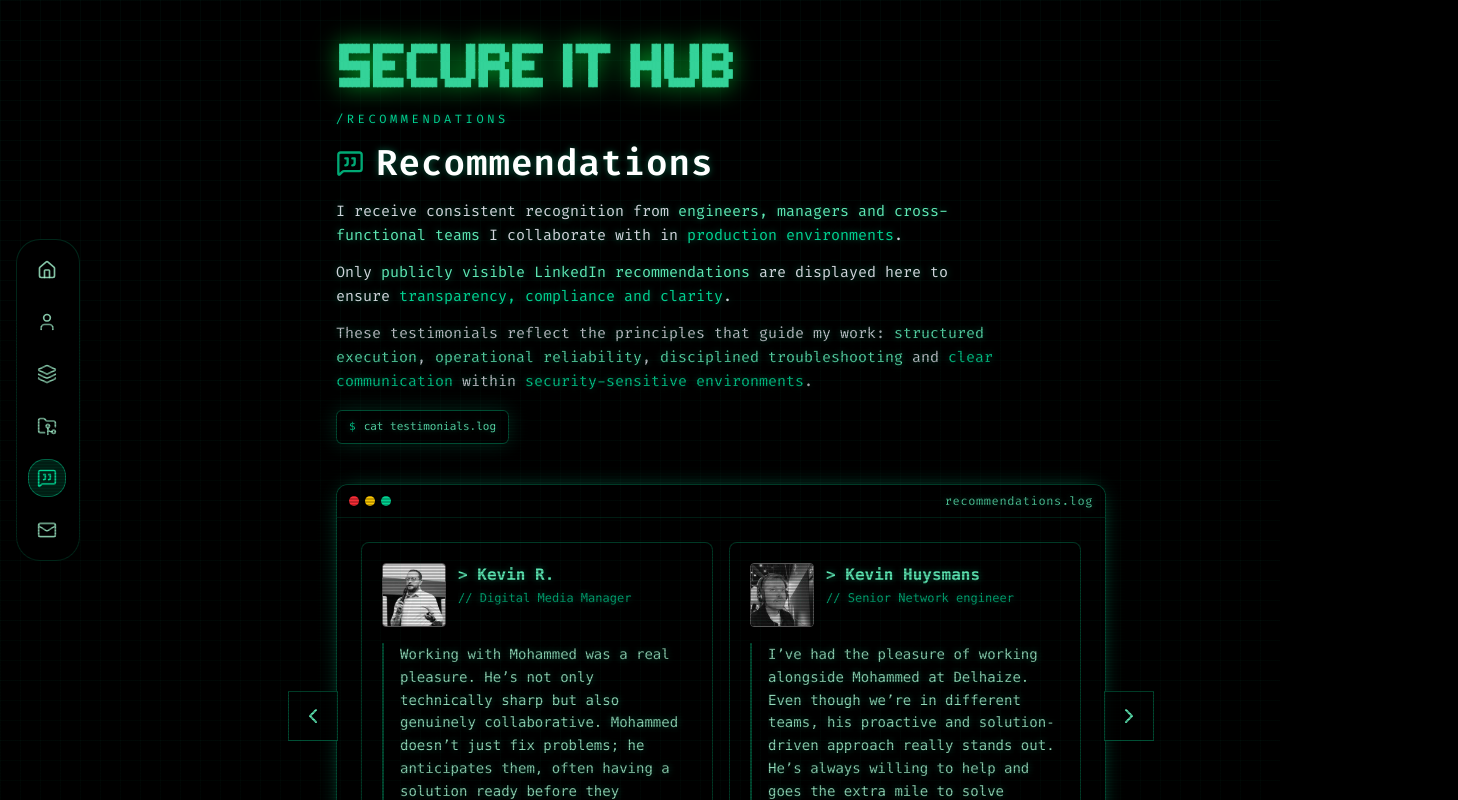
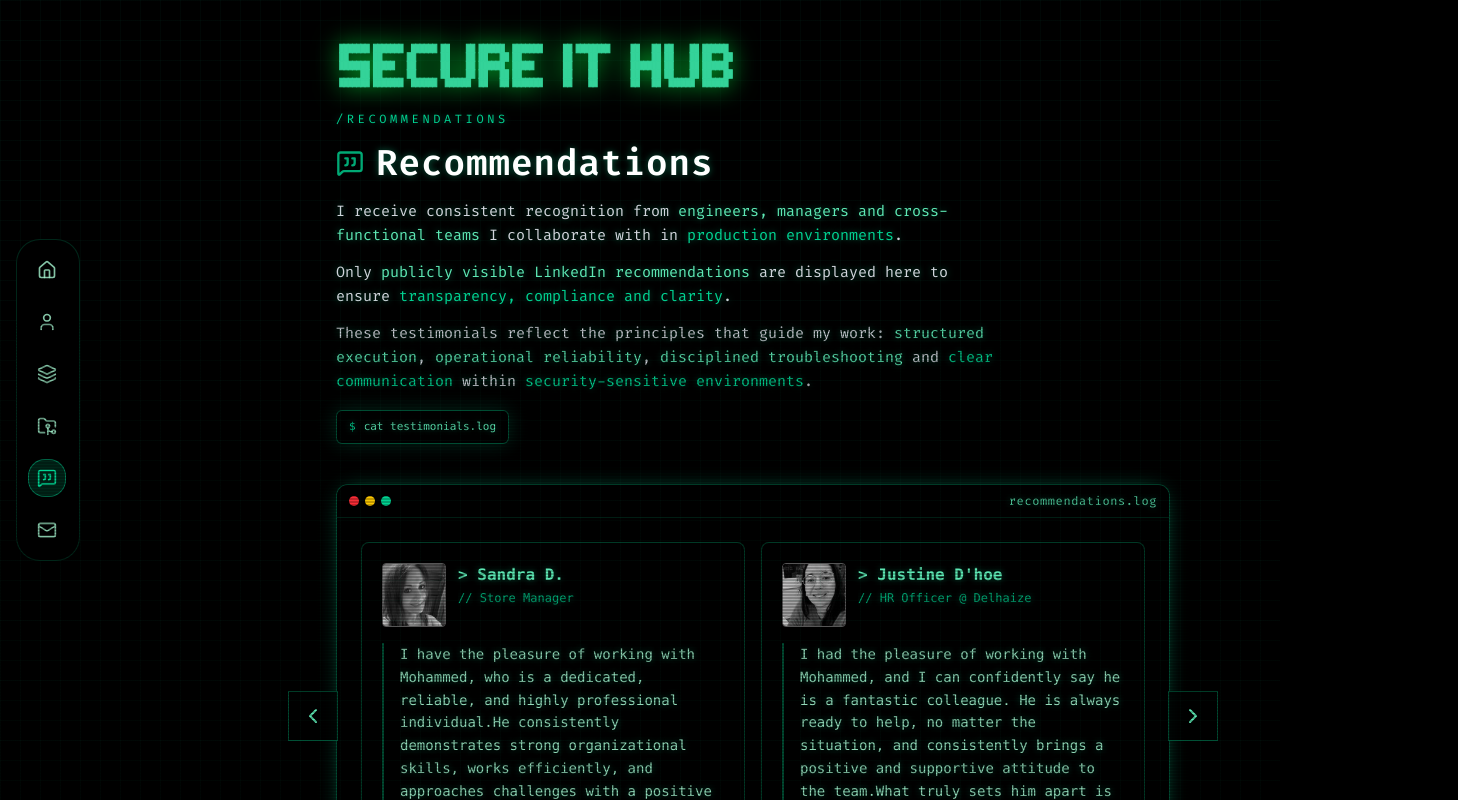
Before and after one commit to anasbounaiim/secureit-hub, a Next.js app: page /testimonials in a window 1280 px wide. Shown: the top 800 px of the page, 1458 px wide, since content can reach past the window. Built offline with nearby package versions, Linux system fonts and the light colour scheme.

Commit message:
New testimonials

```diff
--- a/app/testimonials/page.tsx
+++ b/app/testimonials/page.tsx
@@ -269,18 +269,7 @@ const recommendations: Recommendation[] = [
       "His technical expertise, particularly in IT support, has been instrumental ensuring smooth operations.\n\n" +
       "I highly recommend Mohammed for any position that requires a dedicated and skilled professional\n\n"
   },
-  {
-    index: 19,
-    name: "André Powroznik",
-    headline: "IT Strategy and Operations, Business Transformation and Change",
-    profileUrl: "https://www.linkedin.com/in/powro",
-    imageDataSavepageSrc:
-      "/linkedin_pfp/linkedin_pfp.png",
-    date: "Le 30 juillet 2023,",
-    relationship: "André a travaillé avec Mohammed mais dans des équipes différentes",
-    text:
-      "J'ai eu le plaisir de collaborer avec Mohammed Arbaoui chez Johnson Controls et j'ai été ravi de le retrouver chez Ahold Delhaize. Tout au long de notre parcours professionnel ensemble, j'ai été impressionné par son dynamisme, sa proactivité ainsi que ses excellentes compétences techniques. Mohammed se distingue par sa capacité à communiquer efficacement et à apporter des solutions pertinentes. Sa détermination à relever les défis en fait un collègue apprécié et un atout précieux pour toute personne travaillant avec lui.",
-  },
+
   {
     index: 20,
     name: "Victor Clinckemaille",
@@ -327,14 +316,45 @@ const recommendations: Recommendation[] = [
     relationship: "Sumit a travaillé avec Mohammed, mais dans des équipes différentes",
     text:
       "Mohammed is an exceptional professional and truly a gem for his team. His problem-solving skills are outstanding, and he consistently approaches every challenge with a positive attitude. He is proactive, reliable, and always ready to help others without hesitation. Mohammed quickly understands complex issues, finds practical solutions, and delivers quality work on time. His calm nature, dedication to learning, and commitment towards team success make him a great asset to any organization. I strongly recommend Mohammed and am confident he will excel in any role he takes up."}
+,
+
+{
+  index: 24,
+  name: "Justine D'hoe",
+  headline: "HR Officer @ Delhaize",
+  profileUrl: "https://www.linkedin.com/in/justine-d-hoe-4ab078182/",
+  imageDataSavepageSrc:
+    "/linkedin_pfp/linkedin_pfp (24).png",
+  date: "27 février 2026",
+  relationship: "Justine a travaillé avec Mohammed mais dans des équipes différentes",
+  text:
+    "I had the pleasure of working with Mohammed, and I can confidently say he is a fantastic colleague. He is always ready to help, no matter the situation, and consistently brings a positive and supportive attitude to the team.What truly sets him apart is not only his expertise, but his constant willingness to share his knowledge. No matter how busy he is, he’s always there to help, explain, guide, and support the team with patience and clarity.Reliable, proactive, and genuinely supportive, he is someone you can always count on. I highly recommend him to any team looking for a dedicated and collaborative professional.Thanks for everything !"}
+
+    ,
+
+    {
+      index: 25,
+      name: "Sandra D.",
+      headline: "Store Manager",
+      profileUrl: "https://www.linkedin.com/in/justine-d-hoe-4ab078182/",
+      imageDataSavepageSrc:
+        "/linkedin_pfp/linkedin_pfp (25).png",
+      date: "3 mars 2026",
+      relationship: "Sandra a travaillé avec Mohammed mais dans des équipes différentes",
+      text:
+        "I have the pleasure of working with Mohammed, who is a dedicated, reliable, and highly professional individual.He consistently demonstrates strong organizational skills, works efficiently, and approaches challenges with a positive attitude.Mohammed is a great team player and a valuable asset to any team. I highly recommend him." }
+
     ];
 
 export default function TestimonialsPage() {
+  // ✅ show latest first (bigger index = more recent)
+  const recommendationsNewestFirst = [...recommendations].sort(
+    (a, b) => b.index - a.index
+  );
+
   return (
     <>
-
       <section className="mx-auto w-full max-w-xl md:max-w-5xl space-y-10 text-gray-200">
-
         {/* Header */}
         <header className="space-y-4">
           <p className="text-xs uppercase tracking-[0.3em] text-emerald-400">
@@ -348,7 +368,6 @@ export default function TestimonialsPage() {
             </h1>
           </div>
 
-        {/* Clean paragraph with highlighted spans */}
           {/* Client-approved intro (3 paragraphs) */}
           <div className="max-w-2xl space-y-3 text-gray-300 text-[15px] leading-relaxed">
             <p>
@@ -376,9 +395,15 @@ export default function TestimonialsPage() {
               These testimonials reflect the principles that guide my work:{" "}
               <span className="text-emerald-300">structured execution</span>,{" "}
               <span className="text-emerald-300">operational reliability</span>,{" "}
-    <span className="text-emerald-300">disciplined troubleshooting</span> and{" "}
-    <span className="text-emerald-400">clear communication</span> within{" "}
-    <span className="text-emerald-400">security-sensitive environments</span>.
+              <span className="text-emerald-300">
+                disciplined troubleshooting
+              </span>{" "}
+              and <span className="text-emerald-400">clear communication</span>{" "}
+              within{" "}
+              <span className="text-emerald-400">
+                security-sensitive environments
+              </span>
+              .
             </p>
           </div>
 
@@ -390,12 +415,8 @@ export default function TestimonialsPage() {
         </header>
 
         {/* Carousel */}
-      <TestimonialsCarousel recommendations={recommendations} />
+        <TestimonialsCarousel recommendations={recommendationsNewestFirst} />
       </section>
-
-
-
     </>
-
   );
 }
```
Also changed, not shown: public/linkedin_pfp/linkedin_pfp (24).png (added), public/linkedin_pfp/linkedin_pfp (25).png (added). Lines whose indentation alone changed are shown as unchanged.
